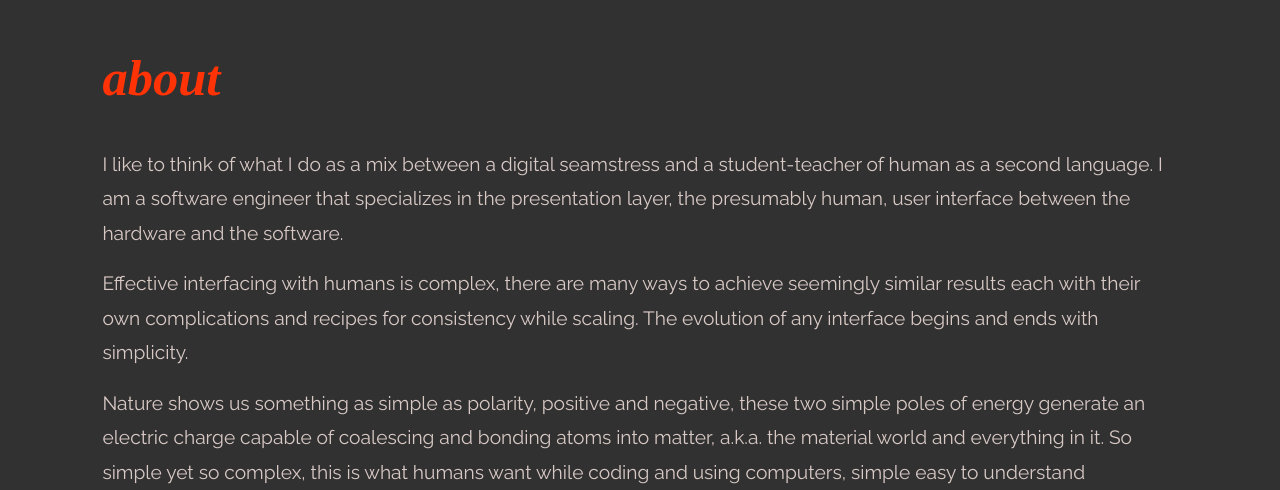
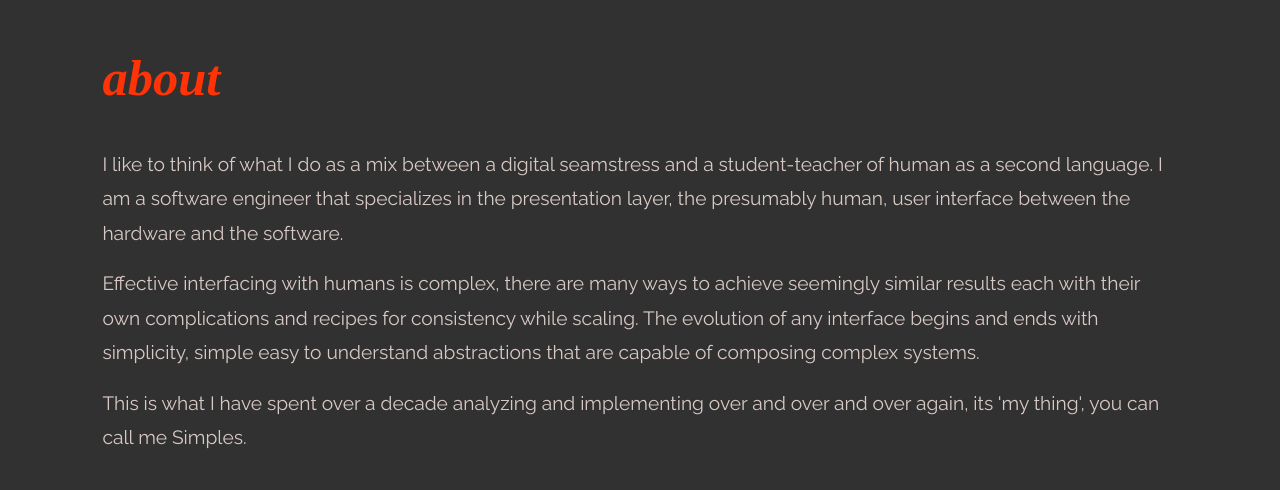
Before and after one commit to simplesthing/simplesthing.com, a Next.js app: page / in a window 1280 px wide. Shown: the part 310-800 px from the top of the page. Built offline with nearby package versions, Linux system fonts and the light colour scheme; a web font is replaced by a local one.

Commit message:
text updates

```diff
--- a/pages/index.js
+++ b/pages/index.js
@@ -21,10 +21,7 @@ export default function Home() {
           I am a software engineer that specializes in the presentation layer, the presumably human, user interface between the hardware and the software.
           <DefaultMarginTop />
           Effective interfacing with humans is complex, there are many ways to achieve seemingly similar results each with their own complications and recipes for consistency while scaling.
-          The evolution of any interface begins and ends with simplicity.
-          <DefaultMarginTop />
-          Nature shows us something as simple as polarity, positive and negative, these two simple poles of energy generate an electric charge capable of coalescing and bonding atoms into matter, a.k.a. the material world and everything in it.
-          So simple yet so complex, this is what humans want while coding and using computers, simple easy to understand abstractions that are capable of composing complex systems.
+          The evolution of any interface begins and ends with simplicity, simple easy to understand abstractions that are capable of composing complex systems.
           <DefaultMarginTop />
           This is what I have spent over a decade analyzing and implementing over and over and over again, its &apos;my thing&apos;, you can call me Simples.
         </p>
```
